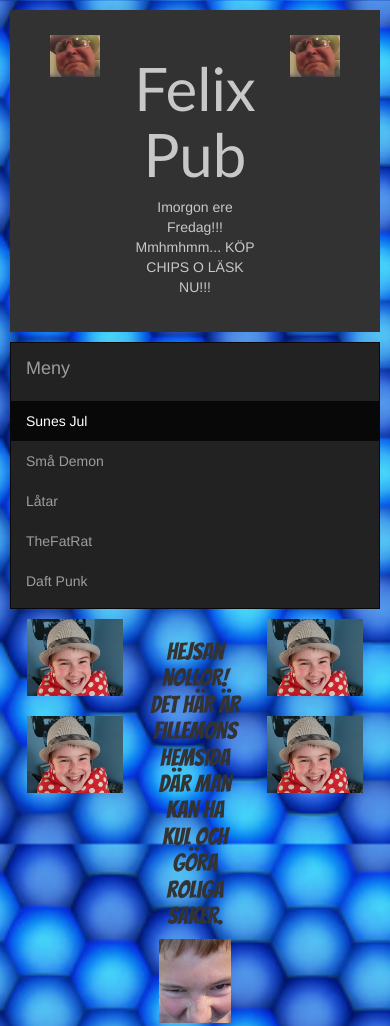
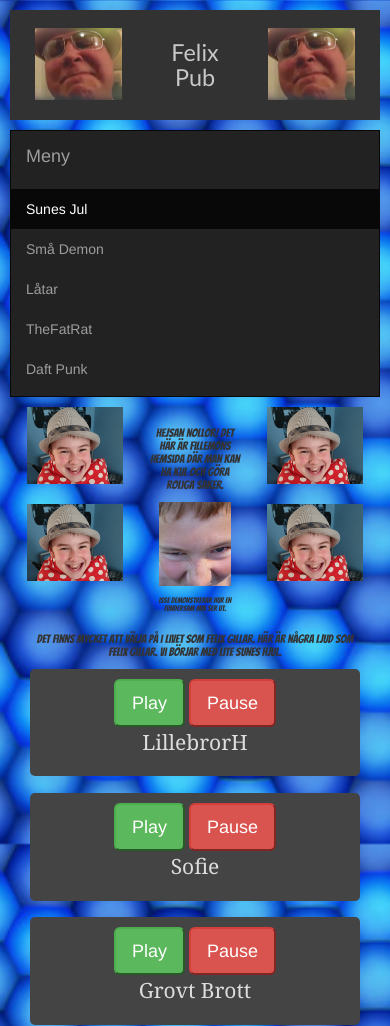
Before and after one commit to Simpan1001/FelixHemsida, a website: page Public/index.html in a window 390 px wide. Shown: the top 1026 px of the page. Drawn offline with nearby package versions, Linux system fonts and the light colour scheme; a web font is replaced by a local one.

Commit message:
Fixed responsiveness

```diff
--- a/Public/index.html
+++ b/Public/index.html
@@ -21,16 +21,15 @@
 
     <header>
         <div class="container-fluid headerText">
-            <div class="col-sm-2 col-xs-3 centerAlignment">
-                <img id="headerIMG1" src="" alt="Här ska det vara en bild" style="width: 100%; height: auto;" onclick="pauseAudio('Fredag')">
+            <div class="col-sm-2 col-xs-4 centerAlignment">
+                <img id="headerIMG1" src="" alt="Här ska det vara en bild" style="width: 100%; margin-top: 2vw; margin-bottom: 2vw;" onclick="pauseAudio('Fredag')">
             </div>
             <!-- headerText centerAlignment -->
-            <div class="col-sm-8 col-xs-6 centerAlignment">
-                <h1 class="felixFont" style="font-size: 60px;">Felix Pub</h1>
-                <p id="underParagraf"></p>
+            <div class="col-sm-8 col-xs-4">
+                <h1 class="felixFont centerAlignment" style="font-size: 6vw; margin-top: 5vw; margin-bottom: 5vw;">Felix Pub</h1>
             </div>
-            <div class="col-sm-2 col-xs-3 centerAlignment">
-                <img id="headerIMG2" src="" alt="Här ska det vara en bild" style="width: 100%; height: auto;">
+            <div class="col-sm-2 col-xs-4 centerAlignment">
+                <img id="headerIMG2" src="" alt="Här ska det vara en bild" style="width: 100%; margin-top: 2vw; margin-bottom: 2vw;">
             </div>
         </div>
     </header>
@@ -66,9 +65,9 @@
             </div>
         </div>
         <div class="col-sm-4 col-xs-4 centerAlignment">
-            <h3 class="PGText">Hejsan nollor! Det här är Fillemons hemsida där man kan ha kul och göra roliga saker.</h3>
+            <h3 class="PGText" style="font-size: 3vw;">Hejsan nollor! Det här är Fillemons hemsida där man kan ha kul och göra roliga saker.</h3>
             <img src="./media/bilder/Fiskar.PNG" alt="Isse" width="80%" height="AUTO">
-            <h5 class="PGText">Isse demonstrerar hur en fundersam min ser ut.</h5>
+            <h5 class="PGText" style="font-size: 2vw;">Isse demonstrerar hur en fundersam min ser ut.</h5>
         </div>
         <div class="col-sm-4 col-xs-4">
             <div class="row centerAlignment">
@@ -81,10 +80,11 @@
         </div>
     </div>
 
-    <div class="container-fluid">
-        <div class="col-sm-6 col-sm-push-3 col-xs-10 col-xs-push-1 centerAlignment">
-            <h4 class="PGText"><br><br>Det finns mycket att välja på i livet som Felix gillar. Här är några ljud som Felix gillar.<br>
-                Vi börjar med lite Sunes Hjul.<br><br></h4>
+    <div class="container-fluid" style="">
+        <div class="col-sm-10 col-sm-push-1 col-xs-12 col-xs-push-0 centerAlignment">
+            <h4 class="PGText" style="font-size: 3vw;">Det finns mycket att välja på i livet som Felix gillar. Här är några ljud som Felix gillar.
+                Vi börjar med lite Sunes Hjul.
+            </h4>
         </div>
     </div>
 
--- a/Public/playSounds1.js
+++ b/Public/playSounds1.js
@@ -193,7 +193,6 @@ function chechForDay () {
     else {
         document.getElementById('headerIMG1').src = "./media/bilder/ImorgonEDetFredag.PNG";
         document.getElementById('headerIMG2').src = "./media/bilder/ImorgonEDetFredag.PNG";
-        document.getElementById('underParagraf').innerHTML = "Imorgon ere Fredag!!! Mmhmhmm... KÖP CHIPS O LÄSK NU!!!";
         playAudio('Fredag');
     }
 }
--- a/Public/style.css
+++ b/Public/style.css
@@ -33,7 +33,7 @@
 .headerText {
     background-color: rgb(50, 50, 50);
     color: rgb(200, 200, 200);
-    padding: 25px;
+    padding: 10px;
     margin: 10px;
 }
 .centerAlignment {
```
Also changed, not shown: Public/index2.html (+6 -6 lines), Public/index3.html (+6 -6 lines), Public/index4.html (+6 -6 lines), Public/index5.html (+11 -10 lines).
